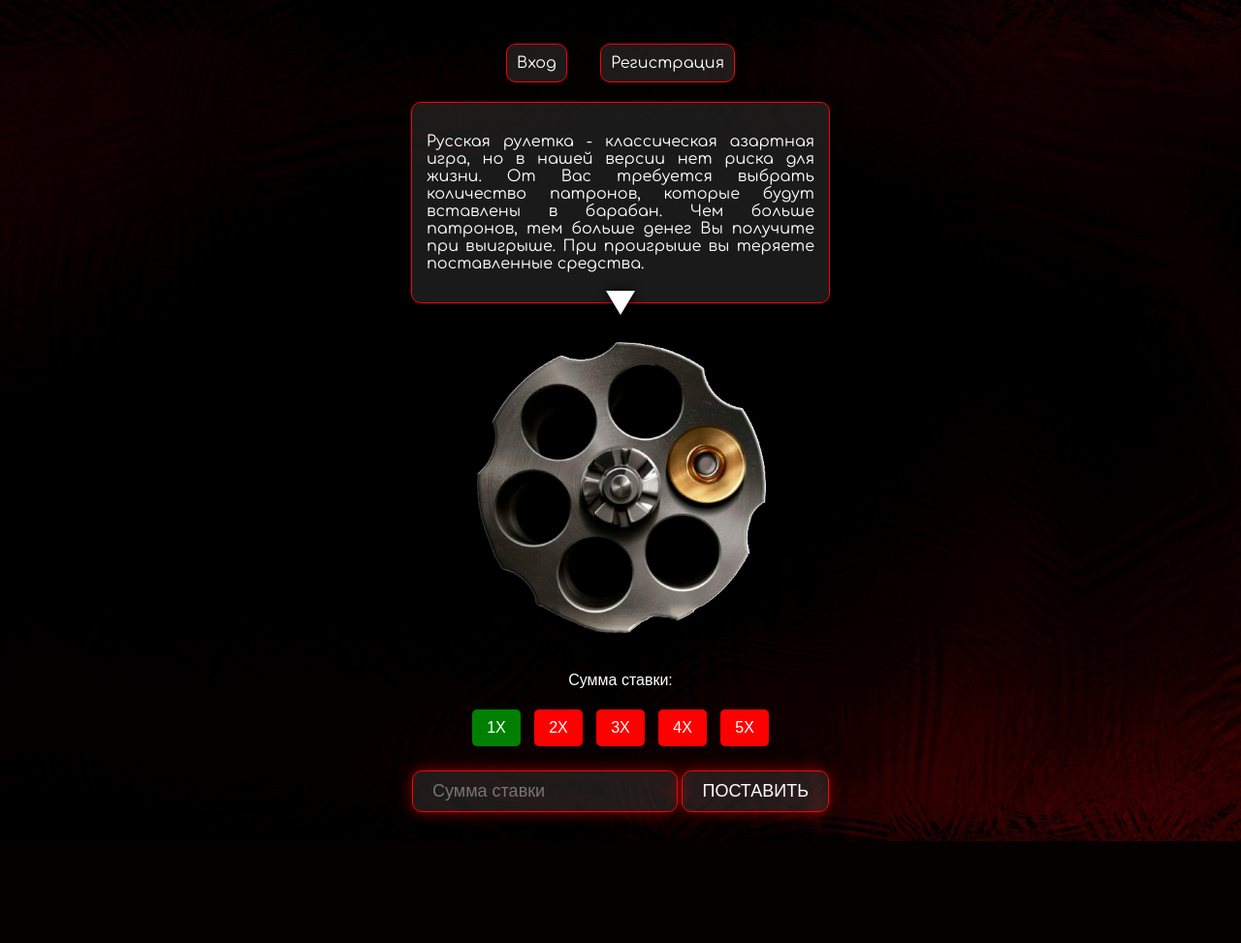
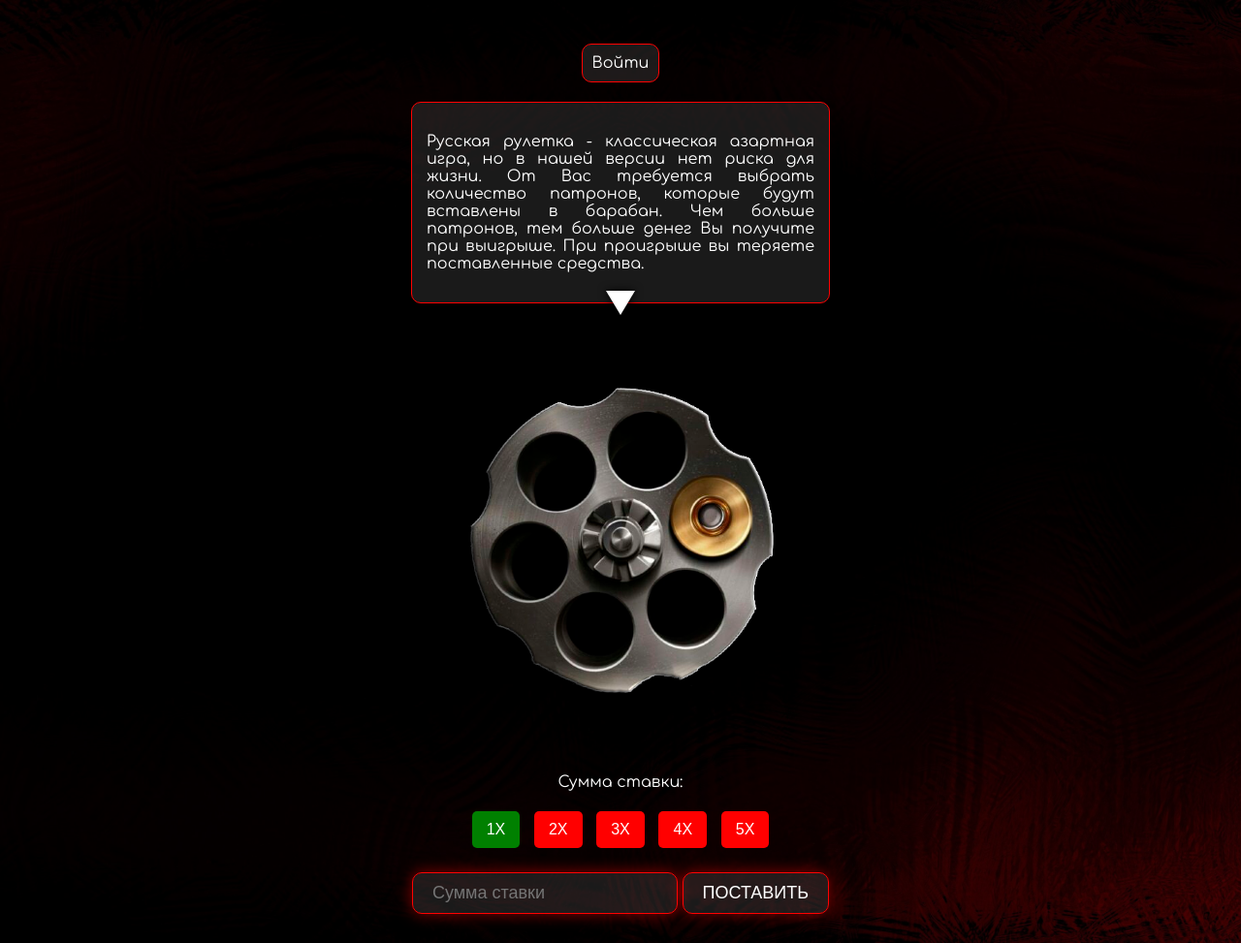
Before and after one commit to lap-does-things/casino_TSU, a Flask app: page / in a window 1280 px wide. Shown: the whole page at 97% size. Before the commit the page ends 868 px from the top, so only its background shows below. Run offline with Flask 3, Linux system fonts and the light colour scheme.

Commit message:
сруаут

```diff
--- a/static/css/style.css
+++ b/static/css/style.css
@@ -5,12 +5,38 @@ body {
     background-size: cover;
     background-position: center;
     color: white;
+    font-family: 'Comfortaa', cursive;
 }
-.menu-item {
+.POPOUT{
+    /*display: none; /* Изменяется позже в JS по кнопке */
+    display: none;
+    position: absolute;
+    top:50%;
+    left:50%;
+    transform: translate(-50%, -50%);
+    background-color: rgba(0, 0, 0, 0.8);
+    padding: 20px;
+    border-radius: 10px;
+    border: 1px solid red;
+    box-shadow: 2px 2px 5px 5px rgba(0, 0, 0, 0.4);
+}
+
+.POPOUT .close-btn{
+    position: absolute;
+    top: 0;
+    right: 0;
+    padding: 10px;
+    cursor: pointer;
+}
+.show-login{
+    cursor: pointer;
+}
+.menu-item button{
     display: inline-block;
     padding: 10px;
     font-family: 'Comfortaa', cursive;
     font-size: 16px;
+    color: white;;
     background-color: rgba(255, 255, 255, 0.1);
     margin: 15px;
     border: 1px solid red;
@@ -74,13 +100,17 @@ body {
     text-align: justify;
 }
 
-
-.revolver-image img {
-    width: 300px;
-    margin: 20px 0;
+#cylinder{
+    width: 449px; /* Эта сука блять не центрируется из-за вашего разрешения уебского*/
+    height: 449px;
+    scale:0.7; /* так что вот такой костыль */
     transition: transform 2s ease-out;
 }
 
+.revolver-image {
+    width: 449px;
+    height: 449px;
+}
 
 .controls {
     text-align: center;
--- a/static/js/script.js
+++ b/static/js/script.js
@@ -2,6 +2,9 @@ let currentMultiplier = 1;
 let rotation = 0;
 var win;
 multbtns = [];
+document.querySelector(".show-login").addEventListener("click", function() {
+    document.querySelector(".POPOUT").style.display = "block";
+});
 
 for (let i = 1; i <= 5; i++) { // Объявление кнопок и пуш в массив
     let btn = document.getElementById(`btn${i}`); // i.e. i=1 => btn1, i=2 => btn2, и т.д.
--- a/templates/index.html
+++ b/templates/index.html
@@ -10,6 +10,7 @@
         </script>
 </head>
 <body>
+
     <div class="overlay">
         <div class="top-bar">
             <div class="logo">
@@ -17,14 +18,10 @@
             </div>
             <div class="menu" style="display: inline-block;">
                 <div class="menu-item">
-                    <a href="#">Вход</a>
+                    <button id="show-login" class="show-login">Войти</button>
                 </div>
-                <div class="menu-item">
-                    <a href="#">Регистрация</a>
-                </div>
-            </div>
         </div>
-
+        </div>
         <div class="info-box">
             <p>Русская рулетка - классическая азартная игра, но в нашей версии нет риска для жизни. От Вас требуется
                 выбрать количество патронов, которые будут вставлены в барабан. Чем больше патронов, тем больше денег Вы
@@ -33,10 +30,8 @@
 
         <div class="revolver-image">
             <img id="cylinder" src="{{ url_for('static', filename='images/cylinder1.png') }}" alt="Цилиндр">
-
-            <div class="pointer"></div>
         </div>
-
+        <div class="pointer"></div>
         <div class="controls">
             <p>Сумма ставки:</p>
             <div class="bet-buttons">
@@ -49,9 +44,34 @@
             <input type="number",value="1" id="stake" name="stake", class="ebatsyavredno"placeholder="Сумма ставки">
             <button id="casinobtn" class="submit-btn" >ПОСТАВИТЬ</button>
         </div>
-    </div>
+
     <script src="{{ url_for('static', filename='js/script.js') }}"></script>
-
+    <div class="POPOUT">
+        <div class="close-btn">&times;</div>
+        <div class="login-form">
+            <h2>Вход</h2>
+            <div class="form-element">
+                <label for="login">Логин</label>
+                <input type="text" id="login" name="login" placeholder="Логин">
+            </div>
+            <div class="form-element">
+                <label for="password">Пароль</label>
+                <input type="password" id="password" name="password" placeholder="Пароль">
+                <!-- TODO : Хранить пароли в хеше, а ещё лучше передавать хеш от клиента-->
+            </div>
+            <div class="form-element">
+                <input type="checkbox" id="remember-me" name="remember">
+                <label for="remember-me">Запомнить меня</label>
+                <!-- https://youtu.be/sS3ITyFBBJ8?si=0ritIrcTdgFLs1Sn&t=185  -->
+            </div>
+            <div class="form-element">
+                <button>Войти</button>
+            </div>
+            <div class="form-element">
+                <a href="https://www.youtube.com/watch?v=gREX6nXiMAY">Забыли пароль?</a>
+            </div>
+        </div>
+</div>
     <div class="overlay-message" id="resultMessage">Вы проиграли!</div>
 
 </body>
```
